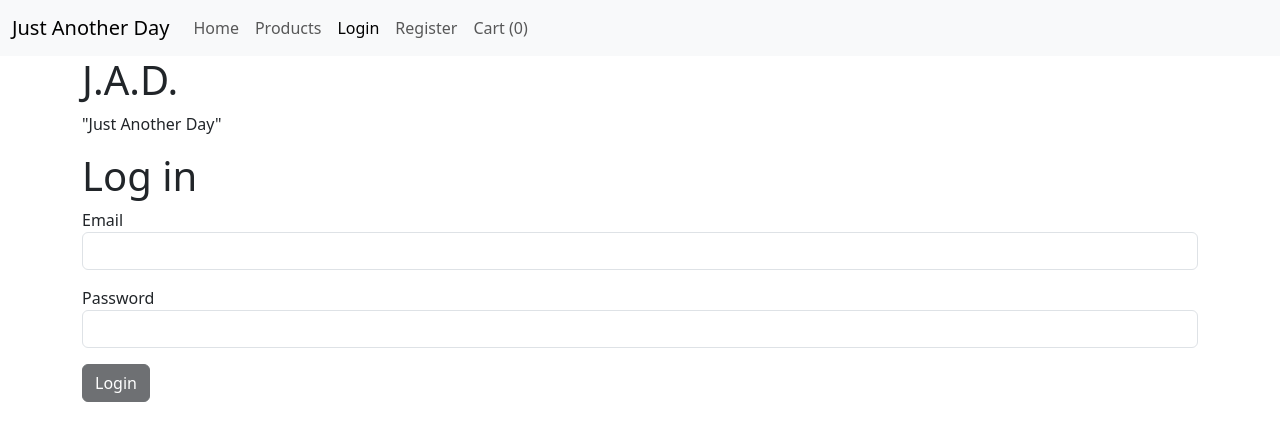
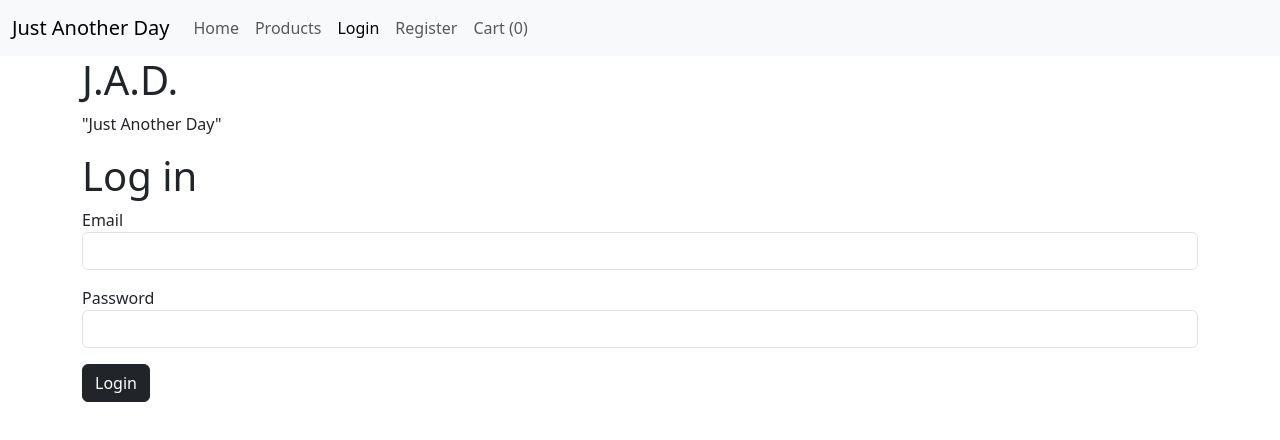
Before and after one commit to yassi22/INSOFAD_frontend_S1144425, an Angular app: page /auth/login in a window 1280 px wide. Shown: the top 440 px of the page. Built offline with nearby package versions, Linux system fonts and the light colour scheme.

Commit message:
test case login is goed

```diff
--- a/src/app/auth/login/login.component.html
+++ b/src/app/auth/login/login.component.html
@@ -11,7 +11,7 @@
                 <input type="password" role="link" aria-label="Password" class="form-control" formControlName="password" id="password1">
             </div>
 
-            <button type="submit" id="loginbutton" role="button" aria-label="Login Button" class="btn btn-md btn-dark" [disabled]="!loginForm.valid">Login</button>
+            <button type="submit" id="loginbutton" role="button" aria-label="Login Button" class="btn btn-md btn-dark">Login</button>
 
         </form>
 
```
Also changed, not shown: 2 other files (tests, documents, lock files or other folders).
